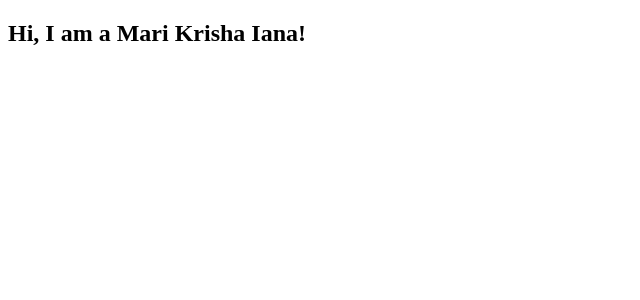
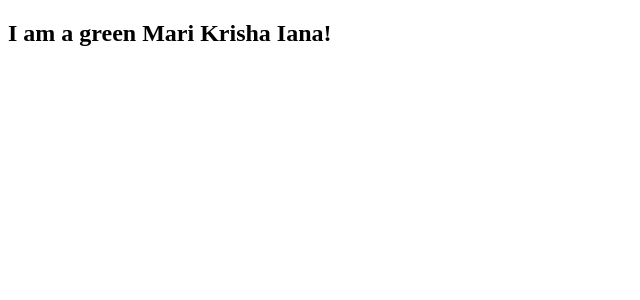
Before and after one commit to mkiamoyo/MOBPROG-IT252-react-w3schools, a React (Vite) app in the folder my-react-app/: page / in a window 1280 px wide. Shown: the top 300 px of the page, without its empty margins (0-640 px from the left). Built offline with nearby package versions, Linux system fonts and the light colour scheme.

Commit message:
W3Schools React Components Sample code 02

```diff
--- a/my-react-app/src/main.jsx
+++ b/my-react-app/src/main.jsx
@@ -1,11 +1,11 @@
 import { createRoot } from 'react-dom/client'
 
-function Car() {
+function Car(props) {
   return (
-    <h2>Hi, I am a Mari Krisha Iana!</h2>
+    <h2>I am a {props.color} Mari Krisha Iana!</h2>
   );
 }
 
 createRoot(document.getElementById('root')).render(
-  <Car />
+  <Car color="green"/>
 );
```
